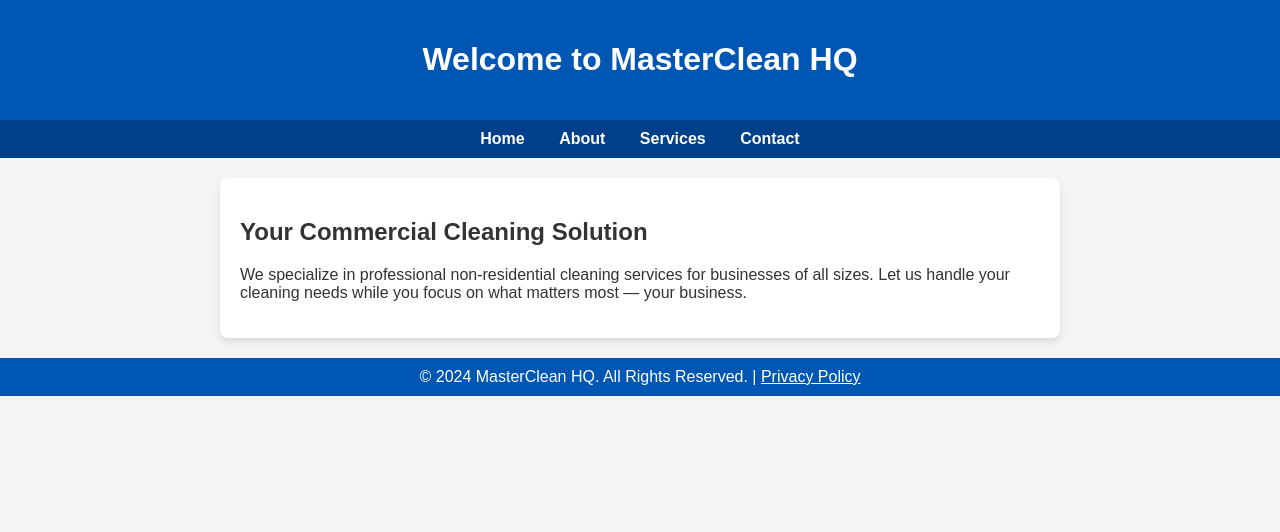
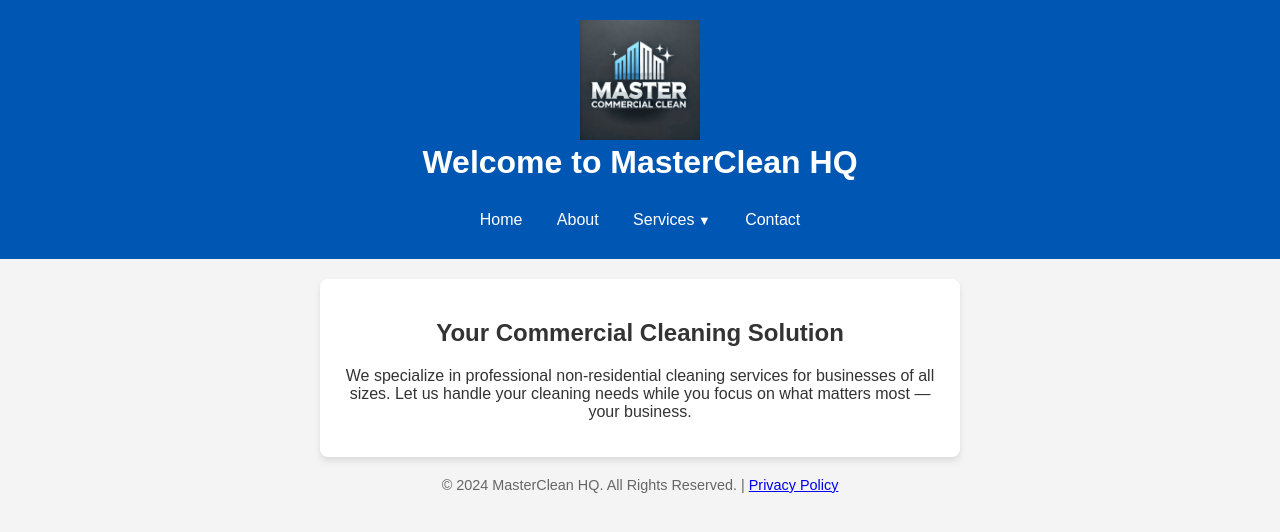
Before and after one commit to MasterCleanHQ/MasterCleanPreview, a plain HTML site: page index.html in a window 1280 px wide. Drawn offline with Linux system fonts and the light colour scheme.

Commit message:
Update index.html

```diff
--- a/index.html
+++ b/index.html
@@ -11,78 +11,82 @@
       padding: 0;
       background-color: #f4f4f4;
       color: #333;
+      text-align: center;
     }
     header {
-      background-color: #0056b3;
+      background: #0056b3;
       color: white;
-      padding: 20px;
-      text-align: center;
+      padding: 20px 0;
+    }
+    header h1 {
+      margin: 0;
     }
     nav {
-      background-color: #003f8a;
-      padding: 10px;
-      text-align: center;
+      margin-top: 20px;
     }
     nav a {
       color: white;
-      margin: 0 15px;
       text-decoration: none;
-      font-weight: bold;
+      padding: 10px 15px;
+      display: inline-block;
     }
     nav a:hover {
-      text-decoration: underline;
+      background-color: #003f8a;
+      border-radius: 5px;
+    }
+    nav .disabled-link {
+      cursor: default;
+      pointer-events: none;
+    }
+    nav .disabled-link::after {
+      content: " ▼";
+      font-size: 0.8em;
+      color: white;
     }
     .dropdown {
+      display: inline-block;
       position: relative;
-      display: inline-block;
     }
     .dropdown-content {
       display: none;
       position: absolute;
-      background-color: #f9f9f9;
-      box-shadow: 0px 8px 16px rgba(0, 0, 0, 0.2);
-      padding: 12px;
+      background-color: #f4f4f4;
+      min-width: 200px;
+      box-shadow: 0 8px 16px rgba(0, 0, 0, 0.2);
       z-index: 1;
+      text-align: left;
+    }
+    .dropdown-content a {
+      color: #333;
+      padding: 10px 15px;
+      text-decoration: none;
+      display: block;
+    }
+    .dropdown-content a:hover {
+      background-color: #ddd;
     }
     .dropdown:hover .dropdown-content {
       display: block;
     }
-    .dropdown .disabled-link {
-      pointer-events: none;
-      color: white;
-      cursor: default;
-      text-decoration: none;
-    }
-    .dropdown-content a {
-      color: #0056b3;
-      text-decoration: none;
-      display: block;
-      margin: 5px 0;
-    }
-    .dropdown-content a:hover {
-      text-decoration: underline;
-    }
     section {
-      max-width: 800px;
       margin: 20px auto;
       padding: 20px;
-      background-color: white;
+      max-width: 600px;
+      background: white;
       border-radius: 8px;
       box-shadow: 0 4px 6px rgba(0, 0, 0, 0.1);
     }
     footer {
-      text-align: center;
-      padding: 10px;
-      background-color: #0056b3;
-      color: white;
       margin-top: 20px;
+      font-size: 0.9em;
+      color: #666;
     }
   </style>
 </head>
 <body>
   <header>
+    <img src="82D8963E-6935-4292-B8A4-9AA118CB2770.WEBP" alt="Master Clean HQ Logo" style="width: 120px; height: auto;">
     <h1>Welcome to MasterClean HQ</h1>
-  </header>
     <nav>
       <a href="index.html">Home</a>
       <a href="about.html">About</a>
@@ -95,14 +99,13 @@
       </div>
       <a href="contact.html">Contact</a>
     </nav>
+  </header>
   <section>
     <h2>Your Commercial Cleaning Solution</h2>
-    <p>
-      We specialize in professional non-residential cleaning services for businesses of all sizes. Let us handle your cleaning needs while you focus on what matters most — your business.
-    </p>
+    <p>We specialize in professional non-residential cleaning services for businesses of all sizes. Let us handle your cleaning needs while you focus on what matters most — your business.</p>
   </section>
   <footer>
-    © 2024 MasterClean HQ. All Rights Reserved. | <a href="privacy-policy.html" style="color: white;">Privacy Policy</a>
+    © 2024 MasterClean HQ. All Rights Reserved. | <a href="privacy.html">Privacy Policy</a>
   </footer>
 </body>
 </html>
```
Lines whose indentation alone changed are shown as unchanged.
